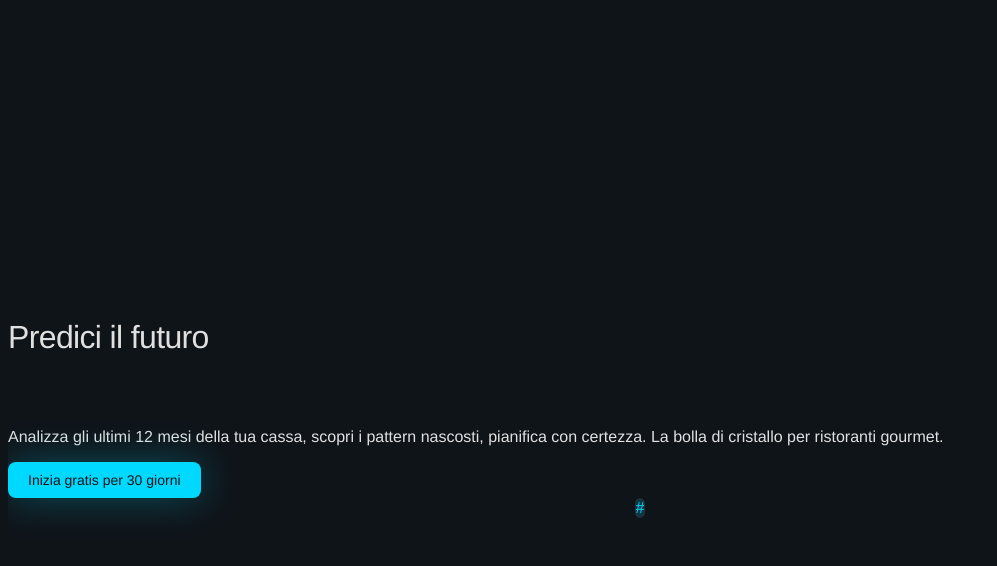
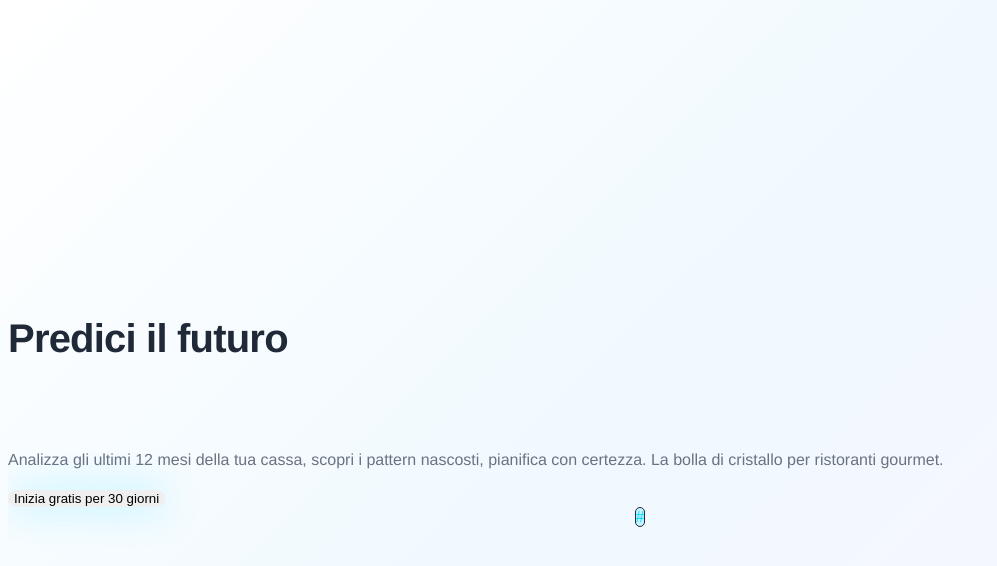
Before and after one commit to fastzonazone/CRYSTALLBALL, a React app in the folder frontend/: page / in a window 1280 px wide. Shown: the top 566 px of the page, without its empty margins (0-997 px from the left). Built offline with nearby package versions, Linux system fonts and the light colour scheme; the HTML template or start-up script is replaced by a standard one.

Commit message:
Refactor CSS for light theme and improved styles
Updated CSS variables and styles for a light professional palette, replacing the dark NASA theme. Enhanced typography and added utility classes for smoother transitions and improved button styles.

```diff
--- a/frontend/src/index.css
+++ b/frontend/src/index.css
@@ -3,127 +3,165 @@
 @tailwind utilities;
 
 :root {
-  /* Dark NASA theme - Keeping as variables for reference, though Tailwind config is source of truth */
-  --bg-deep-space: #0f1419;
-  --bg-sidebar: #1a1f2e;
-  --accent-cyan: #00d9ff;
-  --text-primary: #e0e0e0;
+  /* Light Professional Palette */
+  --bg-light: #ffffff;
+  --bg-subtle: #f8fafb;
+  --bg-accent-blue: #eff6ff;
+  --bg-accent-purple: #faf5ff;
+  --bg-accent-emerald: #f0fdf4;
+
+  --text-dark: #1f2937;
+  --text-muted: #6b7280;
+  --text-light: #9ca3af;
+
+  --color-blue: #3b82f6;
+  --color-blue-light: #60a5fa;
+  --color-purple: #a855f7;
+  --color-purple-light: #d8b4fe;
+  --color-emerald: #10b981;
+  --color-cyan: #06b6d4;
+  --color-rose: #f43f5e;
+
+  --shadow-sm: 0 1px 2px 0 rgba(0, 0, 0, 0.05);
+  --shadow-md: 0 4px 6px -1px rgba(0, 0, 0, 0.1);
+  --shadow-lg: 0 10px 15px -3px rgba(0, 0, 0, 0.1);
+  --shadow-xl: 0 20px 25px -5px rgba(0, 0, 0, 0.1);
 }
 
 body {
-  background-color: #0f1419;
-  color: #e0e0e0;
-  font-family: "Helvetica Now Display", "Helvetica Neue", Helvetica, Arial, sans-serif;
+  background: linear-gradient(135deg, #ffffff 0%, #f0f9ff 50%, #faf5ff 100%);
+  color: var(--text-dark);
+  font-family: "Helvetica Neue", Helvetica, Arial, sans-serif;
   -webkit-font-smoothing: antialiased;
   -moz-osx-font-smoothing: grayscale;
   overflow-x: hidden;
 }
 
-/* Typography Hierarchy - Size over Weigth */
+* {
+  transition: background-color 0.3s ease, color 0.3s ease;
+}
+
+/* Typography Hierarchy */
 h1 {
-  font-weight: 300;
+  font-size: 2.5rem;
+  font-weight: 700;
   letter-spacing: -0.02em;
-  line-height: 1.1;
+  color: var(--text-dark);
 }
 
 h2 {
-  font-weight: 300;
-  letter-spacing: -0.01em;
-  line-height: 1.2;
+  font-size: 2rem;
+  font-weight: 600;
+  color: var(--text-dark);
 }
 
 h3 {
-  font-weight: 400;
-  letter-spacing: 0em;
-  line-height: 1.3;
+  font-size: 1.5rem;
+  font-weight: 600;
+  color: var(--text-dark);
 }
 
-/* Glassmorphism Utilities */
-@layer components {
-  .glass-card {
-    background-color: rgba(26, 31, 46, 0.4);
-    backdrop-filter: blur(2px);
-    border: 1px solid rgba(255, 255, 255, 0.1);
-    border-radius: 0.75rem;
-    box-shadow: 0 8px 24px rgba(0, 0, 0, 0.15);
+h4 {
+  font-size: 1.25rem;
+  font-weight: 600;
+  color: var(--text-dark);
 }
 
-  .glass-container {
-    background-color: rgba(37, 45, 61, 0.3);
-    backdrop-filter: blur(1px);
-    border: 1px solid rgba(255, 255, 255, 0.08);
-    border-radius: 1rem;
-    box-shadow: 0 4px 12px rgba(0, 0, 0, 0.1);
-  }
-
-  .glass-input {
-    background-color: rgba(15, 20, 25, 0.6);
-    backdrop-filter: blur(4px);
-    border: 1px solid rgba(0, 217, 255, 0.3);
-    border-radius: 0.5rem;
-    color: #e0e0e0;
-    padding: 0.625rem 0.875rem;
-    font-size: 0.875rem;
-    transition: all 0.2s cubic-bezier(0.16, 1, 0.3, 1);
-  }
-
-  .glass-input:focus {
-    background-color: rgba(15, 20, 25, 0.8);
-    border-color: #00d9ff;
-    outline: none;
-    box-shadow: 0 0 0 3px rgba(0, 217, 255, 0.15);
+p {
+  color: var(--text-muted);
+  line-height: 1.6;
 }
 
 /* Buttons */
-  .btn-primary {
-    background-color: #00d9ff;
-    color: #0f1419;
+button {
+  border-radius: 0.75rem;
+  font-weight: 500;
+  transition: all 0.2s ease;
   border: none;
-    border-radius: 0.5rem;
-    padding: 0.625rem 1.25rem;
-    font-family: inherit;
-    font-size: 0.875rem;
-    font-weight: 500;
   cursor: pointer;
-    transition: all 0.15s cubic-bezier(0.16, 1, 0.3, 1);
-    position: relative;
-    box-shadow: none;
 }
 
-  .btn-primary:hover {
-    background-color: #00a3c0;
-    transform: translateY(-1px);
-    box-shadow: 0 8px 16px rgba(0, 217, 255, 0.2);
+button:hover {
+  transform: translateY(-2px);
+  box-shadow: var(--shadow-lg);
 }
 
-  .btn-primary:active {
-    background-color: #005a6f;
-    transform: translateY(0);
-    box-shadow: 0 2px 8px rgba(0, 217, 255, 0.1);
+/* Cards & Panels */
+.glass-panel {
+  background: rgba(255, 255, 255, 0.95);
+  backdrop-filter: blur(10px);
+  border: 1px solid rgba(0, 0, 0, 0.05);
+  box-shadow: var(--shadow-md);
 }
 
-  .btn-secondary {
-    background-color: rgba(255, 255, 255, 0.08);
-    border: 1px solid rgba(255, 255, 255, 0.15);
-    color: #e0e0e0;
-    backdrop-filter: blur(4px);
+/* Inputs */
+input, textarea, select {
+  background-color: var(--bg-subtle);
+  border: 1px solid rgba(0, 0, 0, 0.1);
   border-radius: 0.5rem;
-    padding: 0.625rem 1.25rem;
-    font-family: inherit;
-    font-size: 0.875rem;
-    font-weight: 500;
-    cursor: pointer;
-    transition: all 0.15s cubic-bezier(0.16, 1, 0.3, 1);
+  padding: 0.75rem;
+  color: var(--text-dark);
+  transition: all 0.2s ease;
 }
 
-  .btn-secondary:hover {
-    background-color: rgba(255, 255, 255, 0.12);
-    border-color: rgba(255, 255, 255, 0.25);
-  }
+input:focus, textarea:focus, select:focus {
+  outline: none;
+  border-color: var(--color-blue);
+  box-shadow: 0 0 0 3px rgba(59, 130, 246, 0.1);
+  background-color: var(--bg-light);
 }
 
+/* Links */
+a {
+  color: var(--color-blue);
+  text-decoration: none;
+  transition: color 0.2s ease;
+}
 
-/* Global transitions */
-* {
-  border-color: rgba(255, 255, 255, 0.1);
+a:hover {
+  color: var(--color-purple);
+  text-decoration: underline;
 }
+
+/* Scrollbar */
+::-webkit-scrollbar {
+  width: 8px;
+  height: 8px;
+}
+
+::-webkit-scrollbar-track {
+  background: var(--bg-subtle);
+}
+
+::-webkit-scrollbar-thumb {
+  background: var(--color-blue);
+  border-radius: 4px;
+}
+
+::-webkit-scrollbar-thumb:hover {
+  background: var(--color-purple);
+}
+
+/* Utility Classes */
+.text-gradient {
+  background: linear-gradient(135deg, var(--color-blue) 0%, var(--color-purple) 100%);
+  -webkit-background-clip: text;
+  -webkit-text-fill-color: transparent;
+  background-clip: text;
+}
+
+.shadow-soft {
+  box-shadow: var(--shadow-md);
+}
+
+.shadow-elevated {
+  box-shadow: var(--shadow-xl);
+}
+
+.rounded-card {
+  border-radius: 1.25rem;
+}
+
+.transition-smooth {
+  transition: all 0.3s cubic-bezier(0.4, 0, 0.2, 1);
+}
```
Lines whose indentation alone changed are shown as unchanged.
